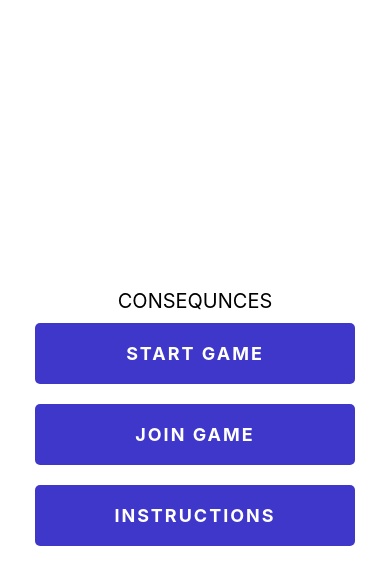
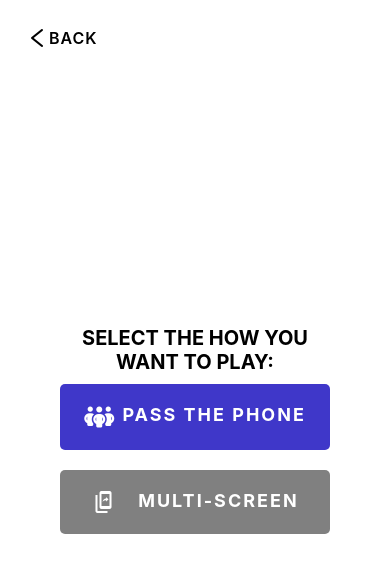
Before and after one commit to kamofah/Consequences, a React Native app in the folder consequences/: screen /GameStyle in a window 390 px wide. Shown: the top 584 px of the page. Built offline with nearby package versions, Linux system fonts and the light colour scheme.

Commit message:
Add screen to allow user to decide play style and refined Button to be more reusable and take in icons

```diff
--- a/consequences/App.jsx
+++ b/consequences/App.jsx
@@ -4,6 +4,7 @@ import { createNativeStackNavigator } from '@react-navigation/native-stack';
 import { HomeScreen, JoinGameScreen, WaitingRoom, GameScreen } from './screens';
 import { NavigationContainer } from '@react-navigation/native';
 import InstructionNavigation from './navigation/InstructionNavigation';
+import GameStyleScreen from './screens/GameStyleScreen';
 
 export default function App() {
   const Stack = createNativeStackNavigator();
@@ -19,6 +20,7 @@ export default function App() {
           }}
         >
           <Stack.Screen name='Home' component={HomeScreen} />
+          <Stack.Screen name='GameStyle' component={GameStyleScreen} />
           <Stack.Screen name='Join' component={JoinGameScreen} />
           <Stack.Screen name='Wait' component={WaitingRoom} />
           <Stack.Screen name='Game' component={GameScreen} />
--- a/consequences/components/general/Button.tsx
+++ b/consequences/components/general/Button.tsx
@@ -5,17 +5,32 @@ import {
   StyleSheet,
   GestureResponderEvent,
 } from 'react-native';
-import React from 'react';
+import React, { Children, Component } from 'react';
 
 interface ButtonProps {
   text: string;
-  onPress: (event: GestureResponderEvent) => void;
+  onPress: (event: GestureResponderEvent) => void | null;
+  isDisabled: boolean;
+  children?: React.ReactNode;
 }
 
-const Button: React.FC<ButtonProps> = ({ text, onPress }) => {
+const Button: React.FC<ButtonProps> = ({
+  text,
+  onPress,
+  isDisabled,
+  children,
+}) => {
   return (
     <View style={styles.container}>
-      <TouchableOpacity style={styles.buttonContainer} onPress={onPress}>
+      <TouchableOpacity
+        style={
+          isDisabled
+            ? [styles.buttonContainer, styles.buttonContainerDisabled]
+            : [styles.buttonContainer, styles.buttonContainerActive]
+        }
+        onPress={isDisabled ? () => null : onPress}
+      >
+        {children}
         <Text style={styles.buttonText}>{text}</Text>
       </TouchableOpacity>
     </View>
@@ -28,9 +43,19 @@ const styles = StyleSheet.create({
   },
 
   buttonContainer: {
-    backgroundColor: '#3f37c9',
+    display: 'flex',
+    flexDirection: 'row',
+    justifyContent: 'space-around',
     borderRadius: 5,
     padding: 20,
+  },
+
+  buttonContainerActive: {
+    backgroundColor: '#3f37c9',
+  },
+
+  buttonContainerDisabled: {
+    backgroundColor: 'grey',
   },
 
   buttonText: {
--- /dev/null
+++ b/consequences/screens/GameStyleScreen.jsx
@@ -0,0 +1,48 @@
+import { View, Text, StyleSheet } from 'react-native';
+import React from 'react';
+import Button from '../components/general/Button';
+import BackButton from '../components/general/BackButton';
+import FontAwesome6 from '@expo/vector-icons/FontAwesome6';
+import MaterialIcons from '@expo/vector-icons/MaterialIcons';
+
+const GameStyleScreen = ({ navigation }) => {
+  return (
+    <View style={styles.container}>
+      <BackButton />
+      <View style={styles.container}>
+        <Text style={styles.title}>Select The How You Want To Play:</Text>
+        <Button
+          text='Pass The Phone'
+          onPress={() => navigation.navigate('Game')}
+        >
+          <FontAwesome6 name='people-group' size={24} color='white' />
+        </Button>
+        <Button
+          text='Multi-Screen'
+          onPress={() => navigation.navigate('Wait')}
+          isDisabled={true}
+        >
+          <MaterialIcons name='offline-share' size={24} color='white' />
+        </Button>
+      </View>
+    </View>
+  );
+};
+
+const styles = StyleSheet.create({
+  container: {
+    display: 'flex',
+    flex: 1,
+    justifyContent: 'center',
+    padding: 25,
+  },
+
+  title: {
+    fontSize: 20,
+    fontWeight: 'bold',
+    textTransform: 'uppercase',
+    textAlign: 'center',
+  },
+});
+
+export default GameStyleScreen;
--- a/consequences/screens/HomeScreen.jsx
+++ b/consequences/screens/HomeScreen.jsx
@@ -6,7 +6,10 @@ const HomeScreen = ({ navigation }) => {
   return (
     <View style={styles.container}>
       <Text style={styles.title}>Consequnces</Text>
-      <Button text='Start Game' onPress={() => navigation.navigate('Wait')} />
+      <Button
+        text='Start Game'
+        onPress={() => navigation.navigate('GameStyle')}
+      />
       <Button text='Join Game' onPress={() => navigation.navigate('Join')} />
       <Button
         text='Instructions'
```
